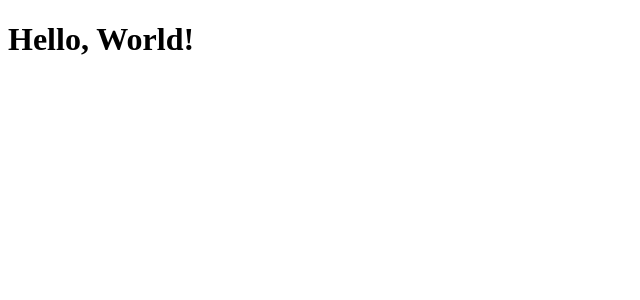
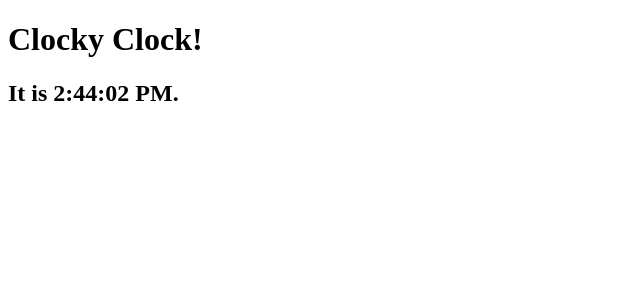
Before and after one commit to Shavrin/websites, a React (Create React App) app: page / in a window 1280 px wide. Shown: the top 300 px of the page, without its empty margins (0-640 px from the left). Built offline with nearby package versions, Linux system fonts and the light colour scheme.

Commit message:
Clock is working!

```diff
--- a/src/components/app.jsx
+++ b/src/components/app.jsx
@@ -1,9 +1,10 @@
 import React from 'react';
+import Clock from './clock';
 
 export default class App extends React.Component{
 	render(){
 		return (
-			<h1>Hello, {this.props.name}</h1>
+			<Clock></Clock>
 		);
 	}
 }
--- /dev/null
+++ b/src/components/clock.jsx
@@ -0,0 +1,31 @@
+import React, { Component } from 'react'
+
+export default class Clock extends Component {
+	constructor(props){
+		super(props);
+		this.state = {date: new Date()};
+	}
+
+	componentDidMount(){
+		this.timerID = setInterval(
+			() => this.tick(),
+			1000
+		);
+	}
+	componentWillMount(){
+		clearInterval(this.timerID);
+	}
+	tick(){
+		this.setState({
+			date: new Date()
+		});
+	}
+	render() {
+		return (
+			<div>
+				<h1>Clocky Clock!</h1>
+				<h2>It is {this.state.date.toLocaleTimeString()}.</h2>
+			</div>
+		)
+	}
+}
--- a/src/index.js
+++ b/src/index.js
@@ -2,4 +2,4 @@ import React from 'react';
 import ReactDOM from 'react-dom';
 import App from './components/app';
 
-ReactDOM.render(<App name="World!"/>, document.getElementById('root'));
+ReactDOM.render(<App/>, document.getElementById('root'));
```
